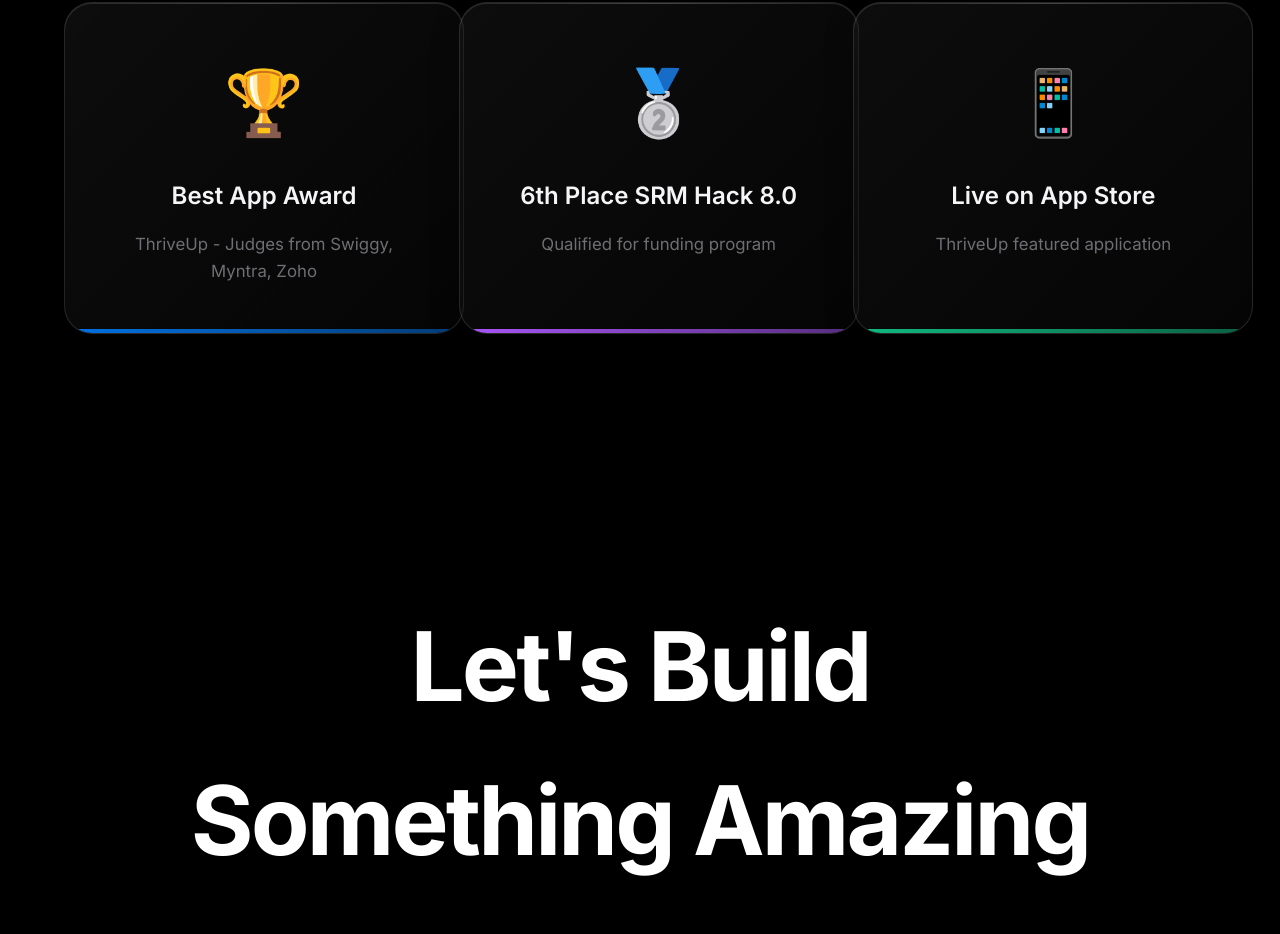
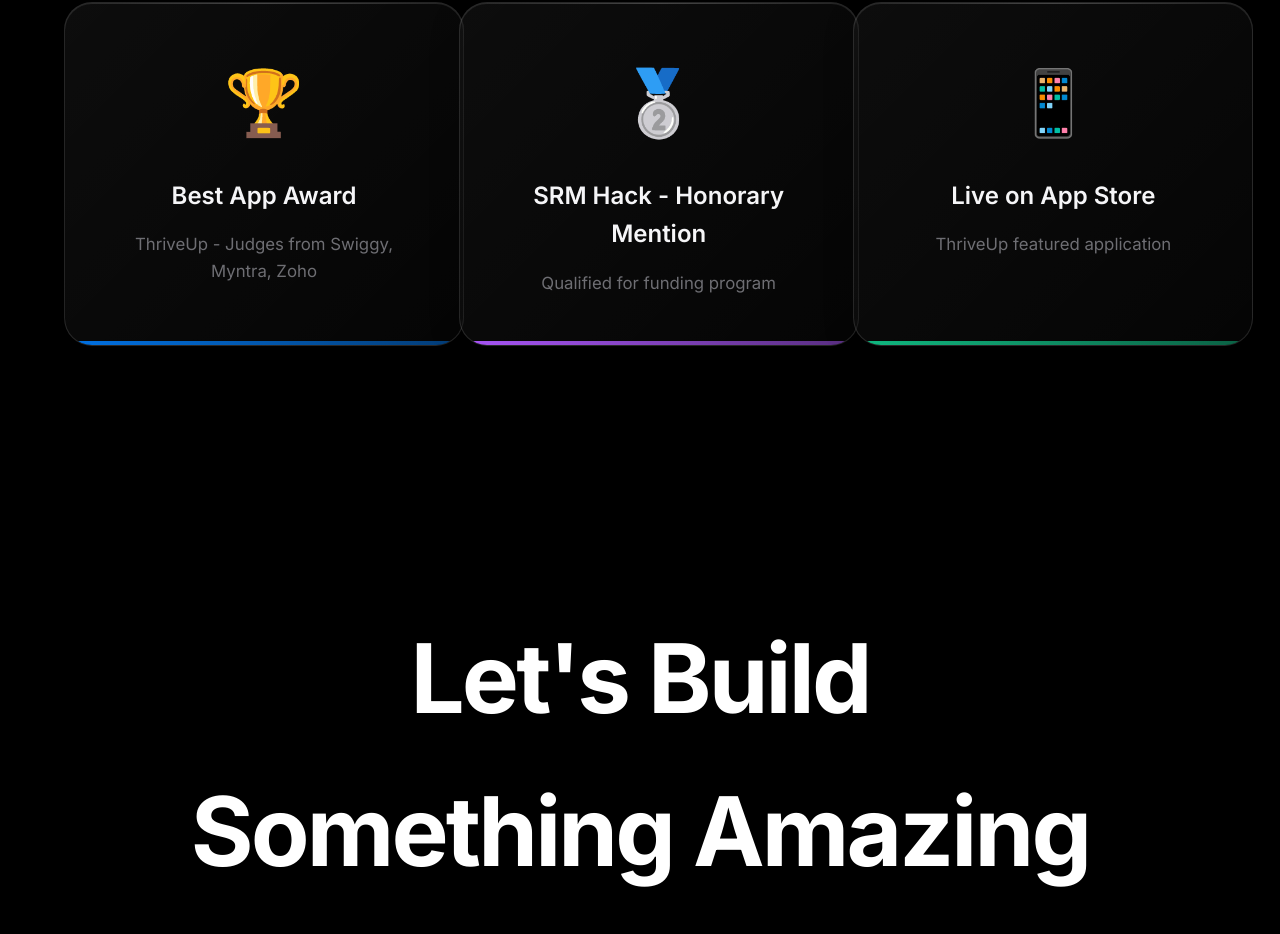
Before and after one commit to ssanidhya0407/Portfolio, a React (Vite) app: page / in a window 1280 px wide. Shown: the part 8403-9337 px from the top of the page. Built offline with nearby package versions, Linux system fonts and the light colour scheme.

Commit message:
Update Achievements.jsx

```diff
--- a/src/components/Achievements.jsx
+++ b/src/components/Achievements.jsx
@@ -11,7 +11,7 @@ const Achievements = () => {
         },
         {
             icon: "🥈",
-            title: "6th Place SRM Hack 8.0",
+            title: "SRM Hack - Honorary Mention",
             description: "Qualified for funding program",
             color: "#a855f7"
         },
```
